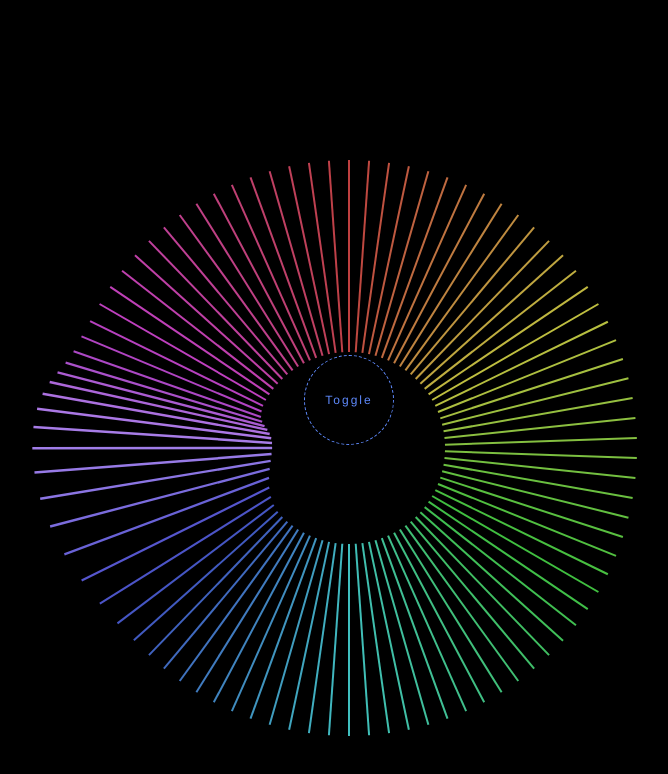
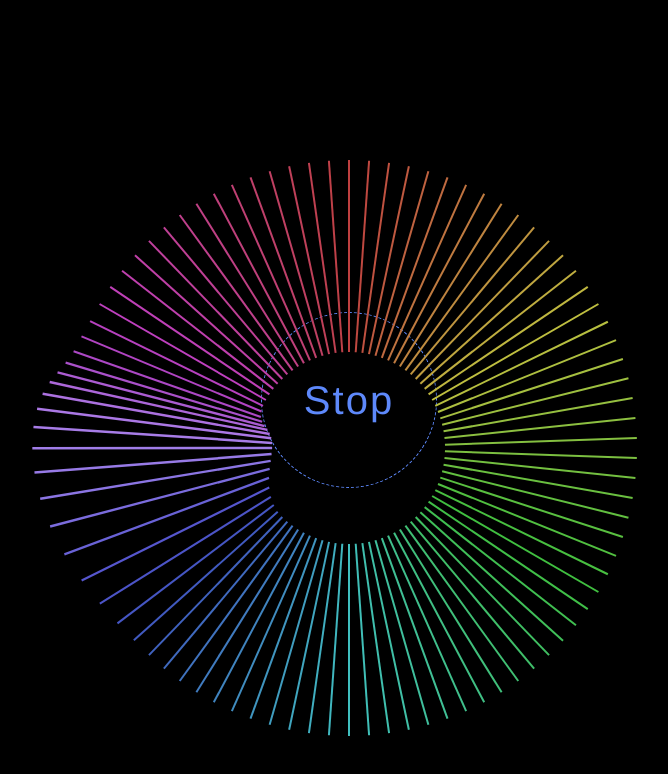
Before and after one commit to advancedor96/art_coding_03_animejs, a plain HTML site: page index.html in a window 1280 px wide. Shown: the whole page, without its empty margins (291-959 px from the left). Drawn offline with Linux system fonts and the light colour scheme.

Commit message:
調整版面

```diff
--- a/fireworks.js
+++ b/fireworks.js
@@ -9,11 +9,11 @@ var fireworks = (function() {
   var colors = ['#FF1461', '#18FF92', '#5A87FF', '#FBF38C'];
 
   function setCanvasSize() {
-    canvasEl.width = window.innerWidth * 2;
-    canvasEl.height = window.innerHeight * 2;
+    canvasEl.width = window.innerWidth * 1;
+    canvasEl.height = window.innerHeight * 1;
     canvasEl.style.width = window.innerWidth + 'px';
     canvasEl.style.height = window.innerHeight + 'px';
-    canvasEl.getContext('2d').scale(2, 2);
+    canvasEl.getContext('2d').scale(1, 1);
   }
 
   function updateCoords(e) {
--- a/index.css
+++ b/index.css
@@ -35,12 +35,15 @@ body{
 	color: #5E89FB;
 	border: 1px dashed #5E89FB;
 	border-radius: 50%;
-	width: 90px;
-	height: 90px;
+	width: 22vmin;
+	height: 22vmin;
 	display: flex;
 	justify-content: center;
 	align-items: center;
 	cursor: pointer;
+	-webkit-user-select: none;
+	user-select: none;
+	font-size: 5vmin;
 }
 .button.blue:hover{
 	transform: scale(1.05, 1.05);
--- a/index.html
+++ b/index.html
@@ -10,7 +10,7 @@
 </head>
 <body>
 		<canvas class="fireworks"></canvas> <!-- 抓別人的firework.js來用 -->
-		<a class="button blue" onclick="toggleAni();">Toggle</a>
+		<a class="button blue" onclick="toggleAni(this);">Stop</a>
 	<div class="wrapper">
 	</div>
 
--- a/index.js
+++ b/index.js
@@ -11,11 +11,13 @@ let myTimeLine = anime.timeline({
 	},
 })
 
-toggleAni = ()=>{
+toggleAni = (obj)=>{
 	if( myTimeLine.paused ){
 		myTimeLine.restart();
+		obj.innerHTML = 'Stop';
 	}else{
 		myTimeLine.pause();
+		obj.innerHTML = 'Start';
 	}
 }
 function createElement(i){
```
